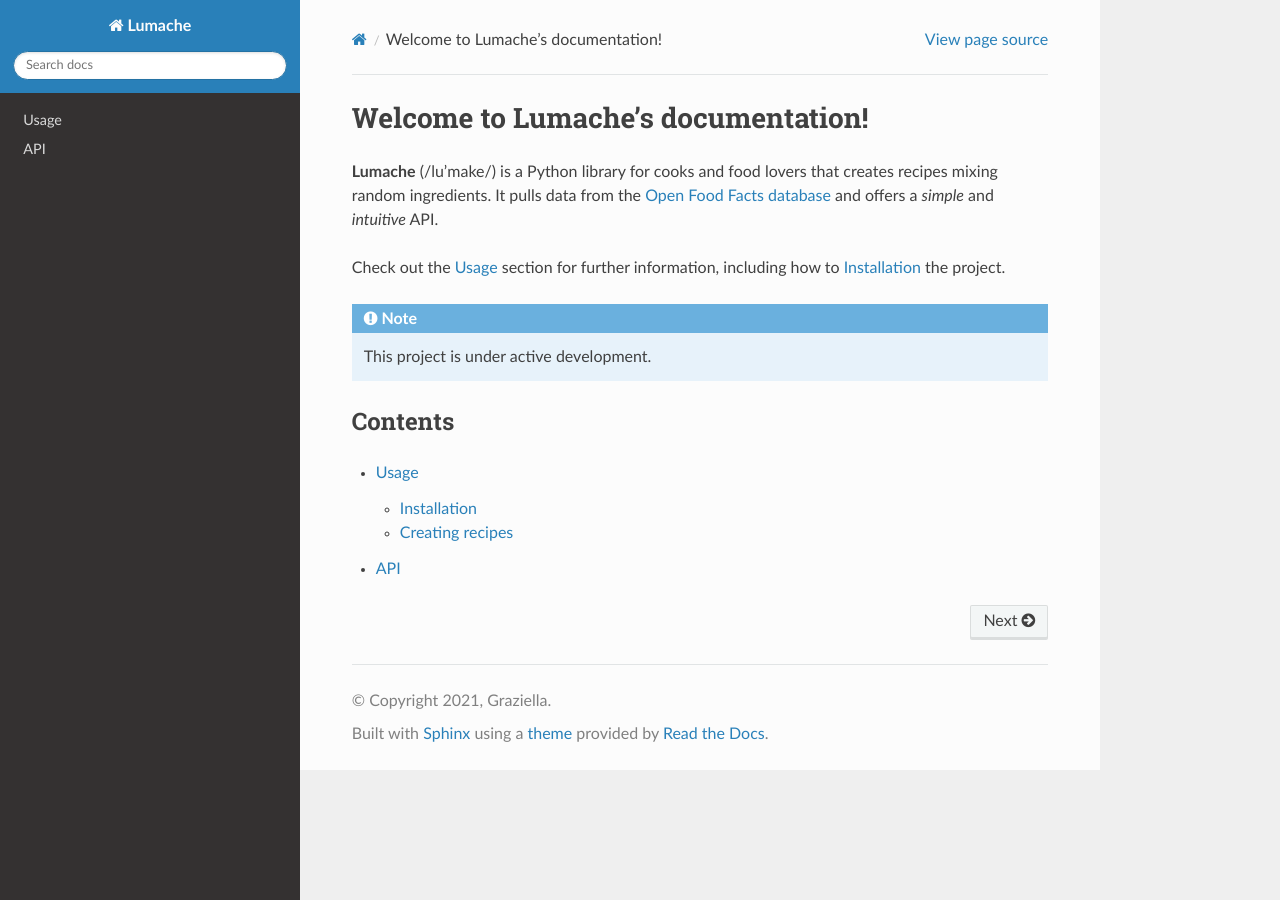
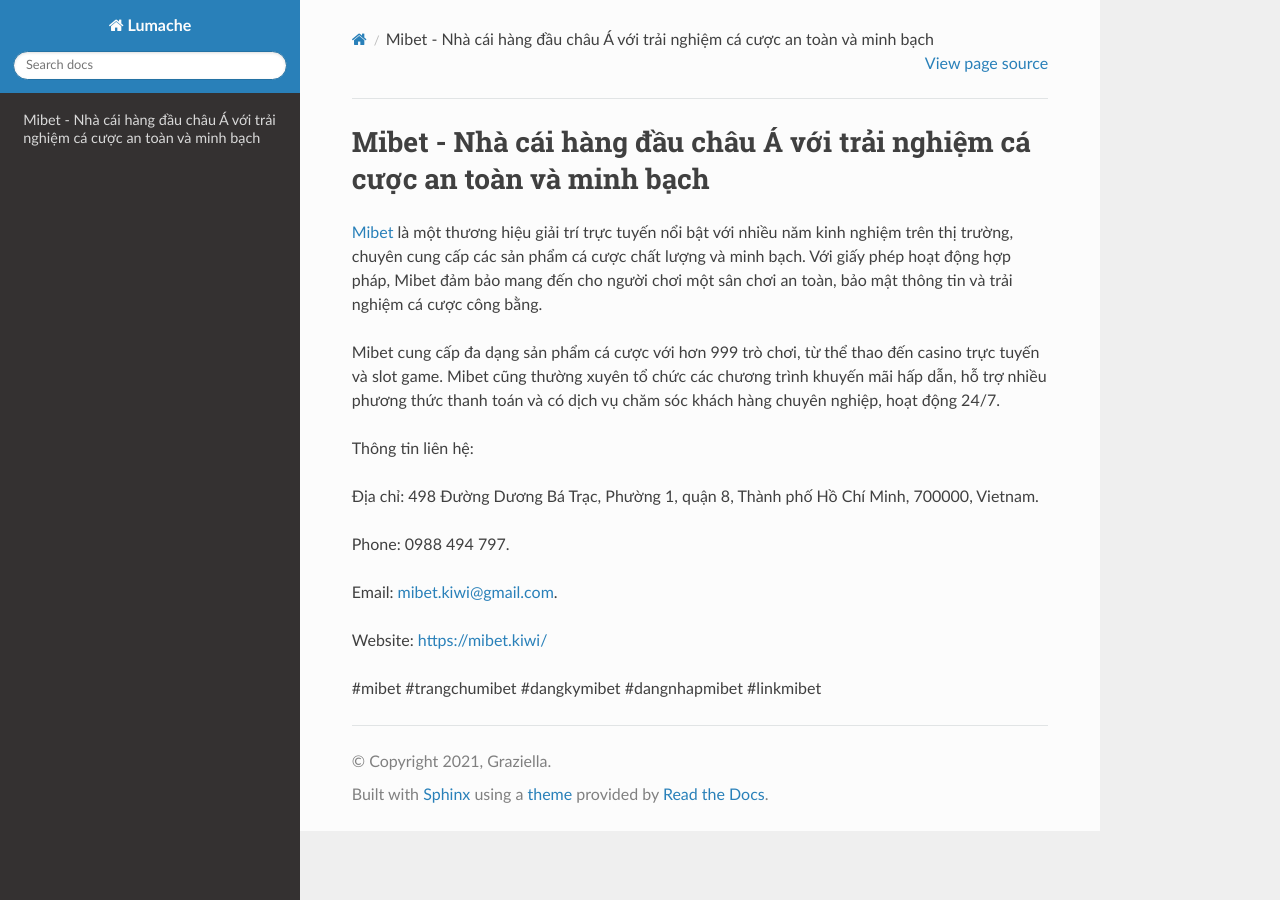
Before and after one commit to JonsCalicut123/mibetkiwi, a Sphinx documentation site: the page built from docs/source/index.rst, in a window 1280 px wide. Built offline with Sphinx 7.4.7 and the Read the Docs theme 3.1.0, drawn with Linux system fonts in a browser that asks for light colours.

Commit message:
Update index.rst

```diff
--- a/docs/source/index.rst
+++ b/docs/source/index.rst
@@ -1,22 +1,18 @@
-Welcome to Lumache's documentation!
+Mibet - Nhà cái hàng đầu châu Á với trải nghiệm cá cược an toàn và minh bạch
 ===================================
 
-**Lumache** (/lu'make/) is a Python library for cooks and food lovers
-that creates recipes mixing random ingredients.
-It pulls data from the `Open Food Facts database <https://world.openfoodfacts.org/>`_
-and offers a *simple* and *intuitive* API.
+`Mibet <https://mibet.kiwi/>`_ là một thương hiệu giải trí trực tuyến nổi bật với nhiều năm kinh nghiệm trên thị trường, chuyên cung cấp các sản phẩm cá cược chất lượng và minh bạch. Với giấy phép hoạt động hợp pháp, Mibet đảm bảo mang đến cho người chơi một sân chơi an toàn, bảo mật thông tin và trải nghiệm cá cược công bằng.
 
-Check out the :doc:`usage` section for further information, including
-how to :ref:`installation` the project.
+Mibet cung cấp đa dạng sản phẩm cá cược với hơn 999 trò chơi, từ thể thao đến casino trực tuyến và slot game. Mibet cũng thường xuyên tổ chức các chương trình khuyến mãi hấp dẫn, hỗ trợ nhiều phương thức thanh toán và có dịch vụ chăm sóc khách hàng chuyên nghiệp, hoạt động 24/7.
 
-.. note::
+Thông tin liên hệ:
 
-   This project is under active development.
+Địa chỉ: 498 Đường Dương Bá Trạc, Phường 1, quận 8, Thành phố Hồ Chí Minh, 700000, Vietnam.
 
-Contents
---------
+Phone: 0988 494 797.
 
-.. toctree::
+Email: mibet.kiwi@gmail.com.
 
-   usage
-   api
+Website: https://mibet.kiwi/
+
+#mibet #trangchumibet #dangkymibet #dangnhapmibet #linkmibet
```
